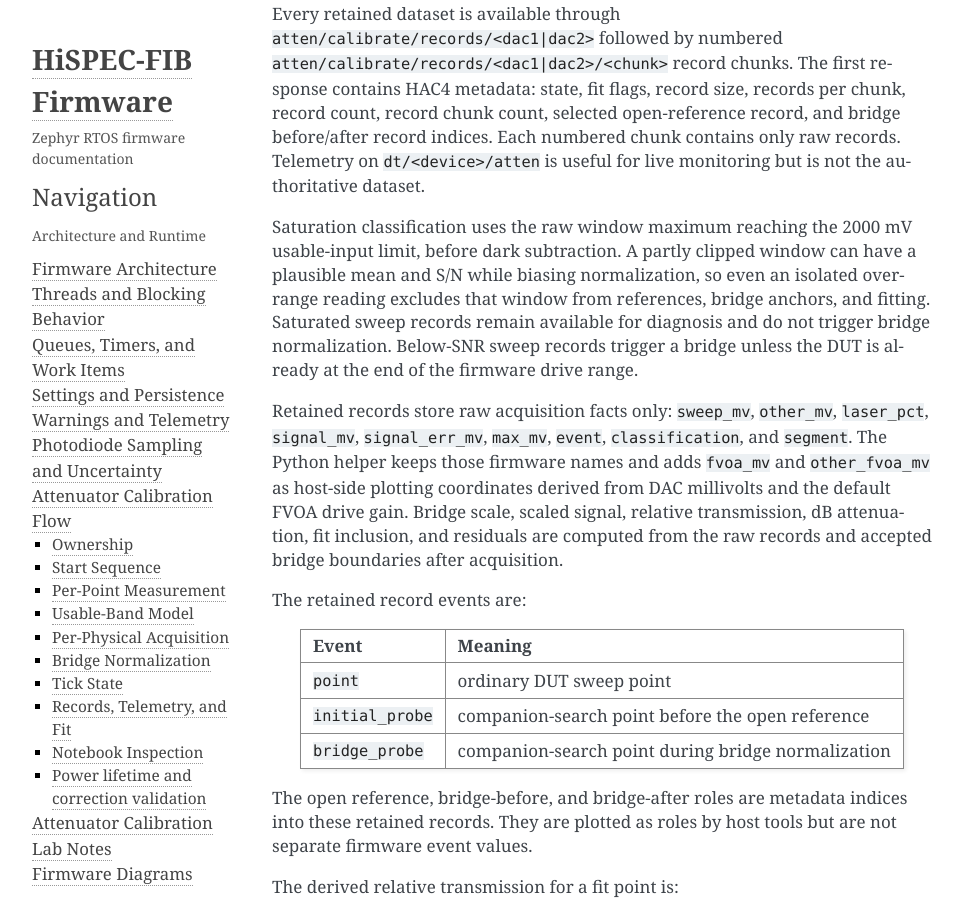
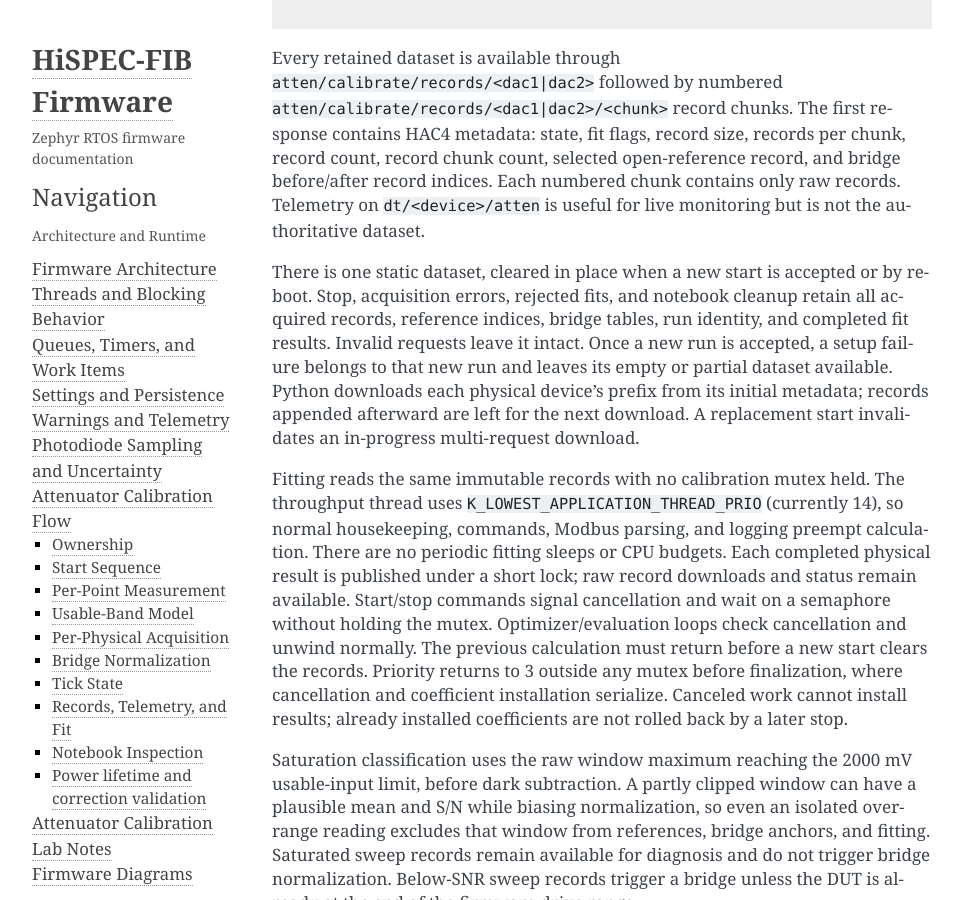
Before and after one commit to COO-Utilities/hispec-tib, a Sphinx documentation site: the page built from doc/attenuator_calibration.md, in a window 1280 px wide and 900 px high, scrolled down 5051 px. Shown: the whole window, without its empty margins (148-1111 px from the left). Built offline with Sphinx 7.4.7, drawn with Linux system fonts in a browser that asks for light colours; some of the changed text lies outside the part shown.

Commit message:
Run calibration fitting at low priority and retain acquired records
Numerical fitting inherited the throughput thread's priority and could delay
1-Wire polling past its receive timeout. Reuse that thread at the lowest
application priority with no calibration mutex held over calculation, restore
its priority before finalization, and remove timed fitting pauses. Stop the
calibration-owned laser before fitting. Start/stop cancel and join numerical
work before reusing its inputs; canceled work cannot install coefficients.

Keep one static calibration dataset until the next accepted start or reboot.
Stop/error cleanup preserves records, references, bridges and completed fits.
Return shutdown errors from the stop command and make Python downloads honor
the record prefix captured by their initial metadata. Update ownership and
command documentation and the existing PCB validation ledger.

Validation: throughput checks including cancellation/replacement, concurrent
binary downloads and retention passed; command checks passed. Two saved datasets
match the pre-change C fits and warnings exactly. Full Nucleo H563 build passed
without new warnings; Zephyr is unmodified. The existing 8000-byte calibration
state remains single-copy; the cancellation flag/semaphore add 28 static bytes.
No flash or hardware operation; target timing and optical checks remain pending.

Removed obsolete pause/reset comments and rewrote scheduling/lifetime comments;
retained the acquisition and model rationale. No new files or public APIs.

````diff
--- a/doc/architecture.md
+++ b/doc/architecture.md
@@ -233,16 +233,24 @@
 driver. DS18B20 conversion still sleeps on the blocking queue for up to 750 ms,
 outside the bus lock. Zephyr is unmodified; the accepted stock 1-Wire mutex
 limitation is documented in the [transport notes](../zephyr/README.md).
-Numerical attenuator fitting remains synchronous on throughput's priority-3
-thread, holding the calibration mutex. Its expensive loops check a local 10 ms
-budget between evaluations and sleep for 1 ms when due, allowing the priority-5
-Modbus RX workqueue and priority-7 blocking/health queue to run. A yield alone
-would not run those lower-priority threads. Priorities and the five-second health
-deadline are unchanged; other throughput work still waits for fitting to finish.
+Numerical attenuator fitting reuses the throughput thread after stopping the
+calibration-owned laser and releasing PD auto-off inhibition. It releases the
+calibration mutex and temporarily uses `K_LOWEST_APPLICATION_THREAD_PRIO` (14 in
+this build), below Modbus RX (5), commands (6), housekeeping (7), and logging (13).
+There are no timed pauses in the math. It restores priority 3 with no mutex held
+before finalization. Other throughput work still waits for fitting to finish.
+Start/stop commands set a cancellation flag and wait on a completion semaphore
+without holding the calibration mutex. Numerical loops check cancellation;
+the command cannot clear/reuse the single static dataset until fitting returns.
+Only an accepted new start clears records, references, bridges, and fit results.
+Stop and error cleanup preserve them. No second record buffer is allocated.
 Calibration publishes a coherent command-status snapshot under a separate short
 mutex after start/stop/tick updates and before fitting. Status and active checks
-read that snapshot without waiting for the acquisition/fit mutex. The snapshot
-stays `running` throughout fitting and exposes final metrics together at completion.
+read that snapshot without waiting for acquisition I/O. The snapshot stays
+`running` throughout fitting and exposes each completed physical fit coherently.
+Record downloads take the calibration mutex only for their bounded copies and
+remain available during fitting. Canceled work cannot install coefficients;
+cancellation and installation serialize at finalization.
 Laser identity and applied configuration are retained for the bank-power interval;
 configuration, driver-started state, and nonzero-current accounting are separate. Laser-bank power
 commands can sleep while waiting for the Maiman modules to boot or for a
--- a/doc/attenuator_calibration.md
+++ b/doc/attenuator_calibration.md
@@ -44,7 +44,8 @@
 snapshots. The calibration module owns sequencing, retained records, bridge
 normalization, fitting, and coefficient application. The throughput monitor
 thread advances calibration so no second photodiode worker or calibration
-worker exists.
+worker exists. It temporarily lowers its priority for numerical fitting and
+restores it before resuming control work.
 
 ## Start Sequence
 
@@ -60,12 +61,13 @@
   PDOn -- no --> EACCES[return EACCES]
   PDOn -- yes --> PDValid{latest PD sample valid}
   PDValid -- no --> ENODATA[return ENODATA]
-  PDValid -- yes --> StopTP[stop throughput monitor]
+  PDValid -- yes --> Previous[cancel previous fitting and release prior source]
+  Previous --> Init[clear retained dataset for new run]
+  Init --> StopTP[stop throughput monitor]
   StopTP --> Routes[apply laser-output and fiber-PD routes]
   Routes --> MaxAtten[set both FVOAs to max DAC drive]
   MaxAtten --> LaserOff[stop laser output]
-  LaserOff --> Init[reset calibration state]
-  Init --> First[start dac1 acquisition]
+  LaserOff --> First[start dac1 acquisition]
 ```
 
 Automatic calibration does not power the photodiode or wait for a private
@@ -107,8 +109,9 @@
 after the wait. Calibration reads the current window, not the last closed window.
 
 The sleep holds the calibration mutex and pauses its calling thread, normally
-the throughput monitor, delaying throughput processing and calibration
-status/stop access during that interval. The ADC sampler continues independently.
+the throughput monitor, delaying throughput processing and calibration stop
+access during that interval. Status reads use a separate snapshot. The ADC
+sampler continues independently.
 This wait applies to initial probes, ordinary sweep points, and bridge probes.
 The window supplies:
 
@@ -185,7 +188,8 @@
   Bridge --> Sweep
   FinishPhysical --> Next{dac1 complete}
   Next -- yes --> StartDac2[start dac2]
-  Next -- no --> Fit[fit both physical FVOAs]
+  Next -- no --> Stop[stop laser and release PD inhibition]
+  Stop --> Fit[fit both physical FVOAs at lowest application priority]
 ```
 
 The initial probe protects the photodiode by starting with the companion FVOA
@@ -264,7 +268,10 @@
   Running --> WaitWindow: DAC pair set, settled, window reset
   WaitWindow --> WaitWindow: post-reset sample count not yet complete
   WaitWindow --> Running: measurement handled, next DAC pair set
-  WaitWindow --> Complete: both physical fits complete
+  WaitWindow --> Fitting: acquisition complete and laser stopped
+  Fitting --> Complete: fits complete
+  Fitting --> Inactive: cancellation
+  Fitting --> Error: apply error
   WaitWindow --> Error: sequencing or apply error
   Running --> Inactive: stop=true
   Complete --> Inactive: stop=true
@@ -306,6 +313,27 @@
 before/after record indices. Each numbered chunk contains only raw records.
 Telemetry on `dt/<device>/atten` is useful for live monitoring but is not the
 authoritative dataset.
+
+There is one static dataset, cleared in place when a new start is accepted or
+by reboot. Stop, acquisition errors, rejected fits, and notebook cleanup retain
+all acquired records, reference indices, bridge tables, run identity, and completed
+fit results. Invalid requests leave it intact. Once a new run is accepted, a setup
+failure belongs to that new run and leaves its empty or partial dataset available.
+Python downloads each physical device's prefix from its initial metadata; records
+appended afterward are left for the next download. A replacement start invalidates
+an in-progress multi-request download.
+
+Fitting reads the same immutable records with no calibration mutex held. The
+throughput thread uses `K_LOWEST_APPLICATION_THREAD_PRIO` (currently 14), so normal
+housekeeping, commands, Modbus parsing, and logging preempt calculation. There are
+no periodic fitting sleeps or CPU budgets. Each completed physical result is
+published under a short lock; raw record downloads and status remain available.
+Start/stop commands signal cancellation and wait on a semaphore without holding
+the mutex. Optimizer/evaluation loops check cancellation and unwind normally.
+The previous calculation must return before a new start clears the records.
+Priority returns to 3 outside any mutex before finalization, where cancellation
+and coefficient installation serialize. Canceled work cannot install results;
+already installed coefficients are not rolled back by a later stop.
 
 Saturation classification uses the raw window maximum reaching the 2000 mV
 usable-input limit, before dark subtraction. A partly clipped window can have a
@@ -379,17 +407,9 @@
 then uses the restricted prefix to optimize only `fvoa_50pct_mv` and `slope_inv_fvoa_mv`.
 
 The operating ceiling is `ATTENUATOR_CALIBRATED_MAX_DB` (55 dB per physical FVOA).
-Fitting stays synchronous under the calibration mutex. The optimizer, correction
-assembly/candidate checks, full-curve validation and scoring loops check a local
-10 ms CPU budget between numerical evaluations and sleep for 1 ms when due.
-This lets lower-priority UART RX and communication-health work run without
-changing fit order, arithmetic, acceptance rules, priorities or health deadlines.
-The sleep holds no hardware I/O lock. Other work on the throughput thread still
-waits for the fit to finish; this is not asynchronous calibration.
-Status queries read the last completed owner update through a separate short
-mutex, so the fitter does not hold up Python polling. They retain `running` while
-fitting and publish both final fit results together when fitting completes.
-Start/stop and raw-record access still serialize with the calibration owner.
+Low-priority fitting and cancellation, described above, preserve fit order,
+arithmetic, acceptance rules, and health deadlines. Other work on the throughput
+thread waits for fitting to finish; status and raw-record access remain responsive.
 
 Acquisition still covers the complete voltage range. Both the base fit and the
 optional Chebyshev correction use the same retained prefix, including the first
@@ -523,6 +543,9 @@
 each completed window. Faults terminate acquisition and attempt laser shutdown;
 a failed shutdown retains its identity for an explicit stop/restart. Numerical
 fitting needs no PD power and releases inhibition when acquisition completes.
+Completion also stops the calibration-owned laser before entering fitting; a
+failed stop preserves measurements and shutdown responsibility and reports an
+error without fitting. An explicit stop during acquisition also stops that source.
 
 All six coefficients (`T0` through `T5`) participate in the basis, evaluator, and
 analytic derivatives; reduced-order fits zero the unused high-order slots.
--- a/doc/commands.md
+++ b/doc/commands.md
@@ -1278,7 +1278,8 @@
 The implementation flow, bridge-normalization sequence, and retained-record
 ownership are documented in `attenuator_calibration.md`.
 Status queries return a coherent snapshot without waiting for numerical fitting.
-The state remains `running` during fitting; final metrics appear at completion.
+The state remains `running` during fitting; each completed physical fit becomes
+available without waiting for the other fit.
 
 - **No payload -> compact calibration state:**
   ```json
@@ -1404,6 +1405,23 @@
     `failed` after an unsuccessful fit, and `none` before a fit exists.
     Accepted calibration coefficients are applied to runtime attenuator control;
     they are persisted to NVS only when `persist` is requested.
+  - One static dataset is retained through stop, errors, rejected fits, and host
+    cleanup. Raw records, references, bridges, run identity, and completed fit
+    results are cleared only by an accepted new start or reboot. A status query
+    does not start a run. Rejected requests preserve the data; an accepted start
+    clears it before hardware setup, even if that setup subsequently fails.
+  - Acquisition completion stops the calibration-owned laser before fitting.
+    A failed stop reports an error and preserves both data and shutdown ownership
+    for an explicit retry. Stop also shuts down an active acquisition's source;
+    shutdown failure is returned as a command error.
+  - Fitting runs at the lowest application priority, without holding the
+    calibration mutex. Stop or a replacement start cancels at a numerical loop
+    boundary and waits for fitting to release the data. Cancellation before
+    installation prevents application/persistence; it does not undo an already
+    installed calibration. Status and records remain readable during fitting.
+  - Python downloads the record prefix described by each physical device's
+    initial metadata, allowing acquisition to append concurrently. Starting a
+    replacement run invalidates an in-progress multi-request download.
   - TIB automatic calibration uses `laser`, `output`, and `fiber`; the laser
     selects the logical attenuator pair and outbound route input, while `fiber`
     selects the photodiode route as in `measure_throughput`.
````
Also changed, not shown: doc/human_review_required.md (+10 -8 lines), 7 other files.
